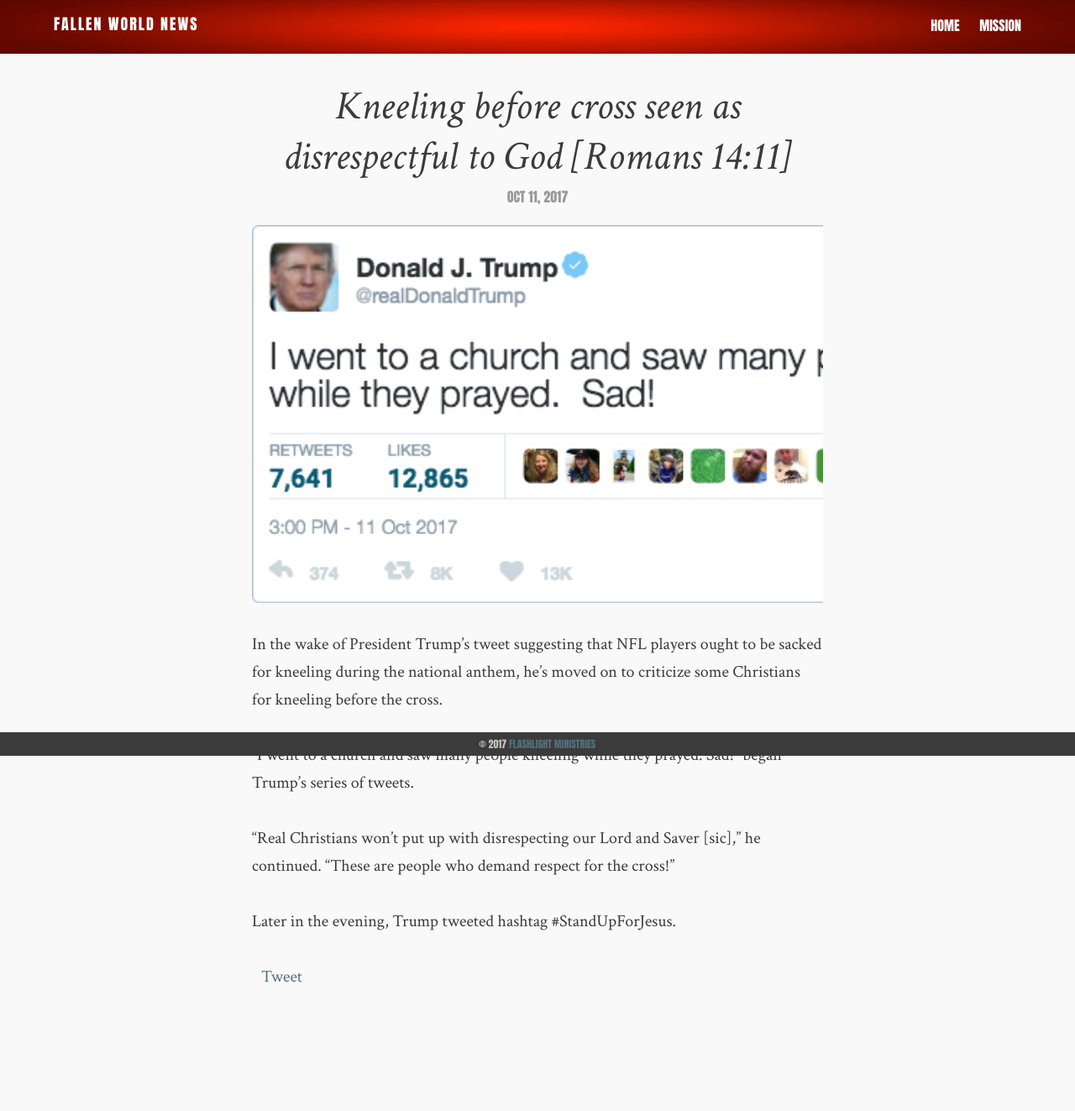
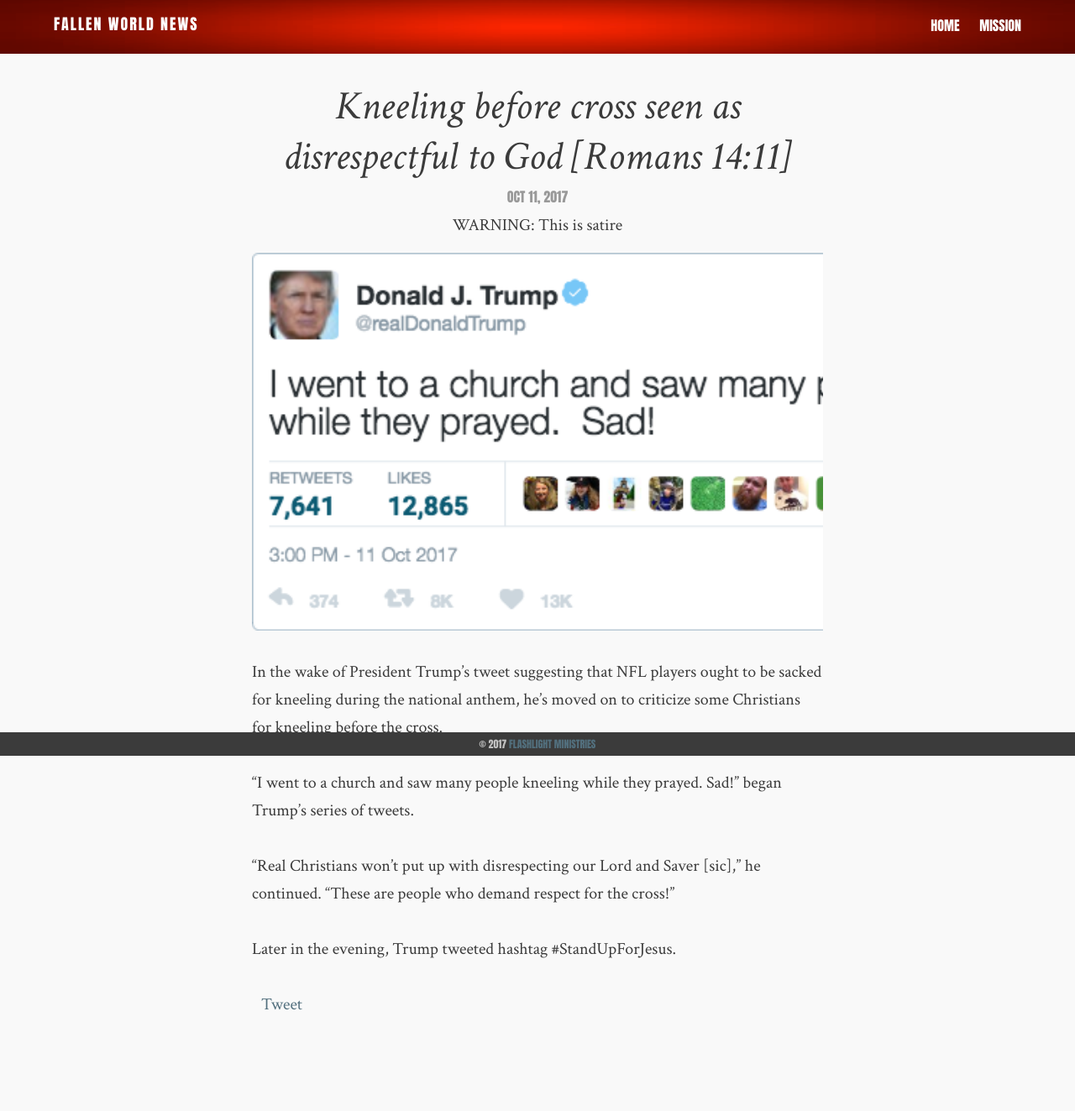
Before and after one commit to flashlightministries/oilforlight, a Jekyll site: the page built from _posts/2017-10-11-trump-tweets-kneeling.md, in a window 1280 px wide. Shown: the whole page at 84% size. Built offline with Jekyll 4.4.1, drawn with Linux system fonts in a browser that asks for light colours; comment, search, counter and statistics services are not loaded; before the commit the page ends 1290 px from its top, so only the background shows below that.

Commit message:
Update post.html

```diff
--- a/_layouts/post.html
+++ b/_layouts/post.html
@@ -16,6 +16,8 @@
         {% if page.source %}
           <p class="small">Source: <a target="_blank" href="{{ page.source.url }}">{{ page.source.name }}</a></p>
         {% endif %}
+
+        <p class="small">WARNING: This is satire</p>
 
         {% if page.image.feature %}
           {% if page.image.feature contains 'https://' | escape or page.image.feature contains 'http://' | escape %}
```
